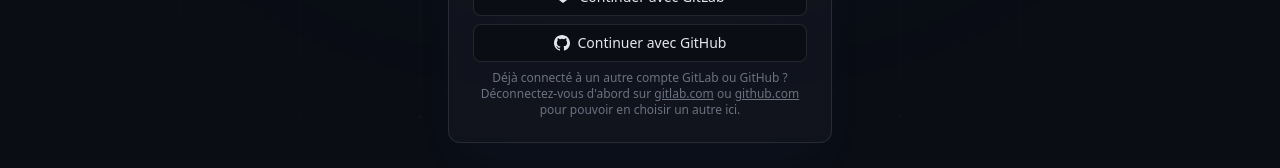
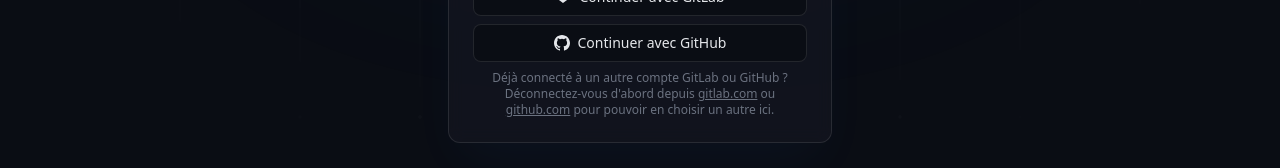
Before and after one commit to DwainAB/argos-front, a Next.js app: page /login in a window 1280 px wide. Shown: the part 543-711 px from the top of the page. Built offline with nearby package versions, Linux system fonts and the light colour scheme; no server answers.

Commit message:
Corrige le lien de déconnexion GitLab (404 sur l'ancienne URL directe)

```diff
--- a/src/app/login/page.tsx
+++ b/src/app/login/page.tsx
@@ -175,12 +175,16 @@
           </div>
 
           <p className="mt-2 text-center text-xs text-ink-muted">
-            Déjà connecté à un autre compte GitLab ou GitHub ? Déconnectez-vous d&apos;abord sur{" "}
-            <a href="https://gitlab.com/users/sign_out" target="_blank" rel="noreferrer" className="underline">
+            Déjà connecté à un autre compte GitLab ou GitHub ? Déconnectez-vous d&apos;abord depuis{" "}
+            {/* GitLab a retiré le lien de déconnexion direct en GET (/users/sign_out exige
+                désormais un POST avec jeton CSRF, inaccessible depuis un simple lien externe) :
+                on pointe vers la page d'accueil du compte, où le bouton de déconnexion reste
+                disponible dans l'interface normale. */}
+            <a href="https://gitlab.com" target="_blank" rel="noreferrer" className="underline">
               gitlab.com
             </a>{" "}
             ou{" "}
-            <a href="https://github.com/logout" target="_blank" rel="noreferrer" className="underline">
+            <a href="https://github.com/settings/profile" target="_blank" rel="noreferrer" className="underline">
               github.com
             </a>{" "}
             pour pouvoir en choisir un autre ici.
```
